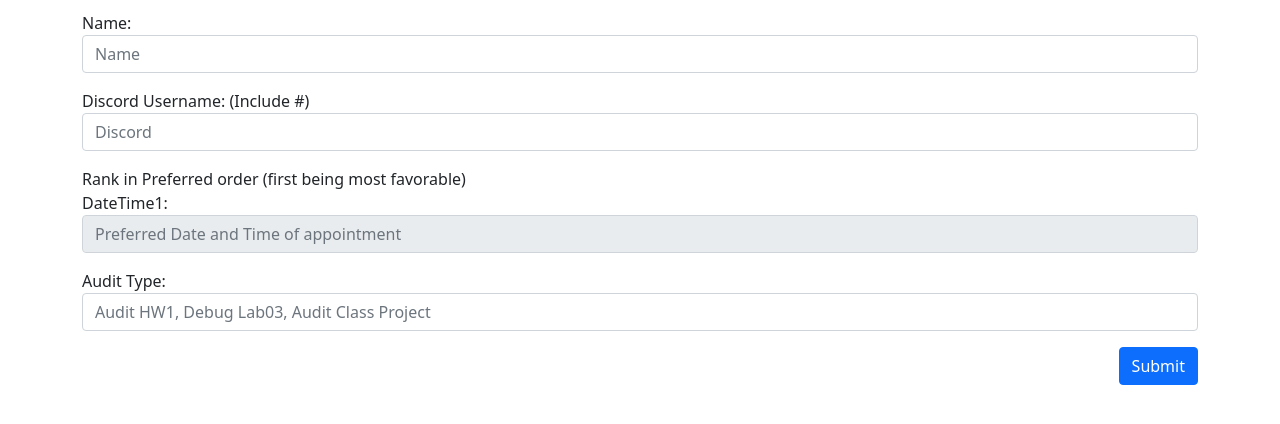
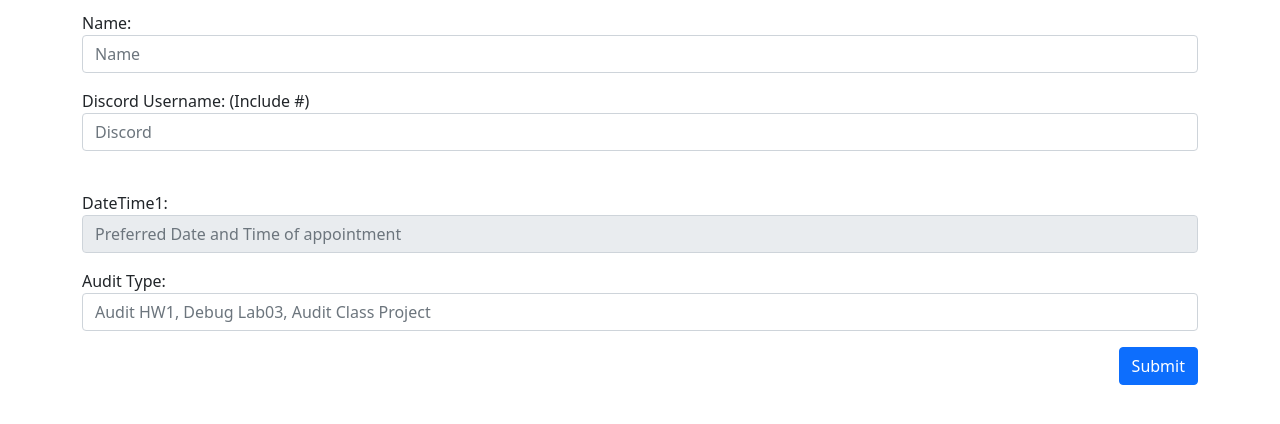
Before and after one commit to Jamalseder7008/AuditScheduler, a plain HTML site: page index.html in a window 1280 px wide. Shown: the part 204-628 px from the top of the page. Drawn offline with nearby package versions, Linux system fonts and the light colour scheme; files whose address does not match are found by name.

Commit message:
Scheduler initialized

```diff
--- a/index.html
+++ b/index.html
@@ -53,7 +53,6 @@
                     <label>Discord Username: (Include #)</label>
                     <input class="form-control" type="email" id="Discord" placeholder="Discord">
                 </div>
-                <text>Rank in Preferred order (first being most favorable)</text>
                 <br>
                 <div class="form-group mb-3">
                     <label>DateTime1:</label>
```
